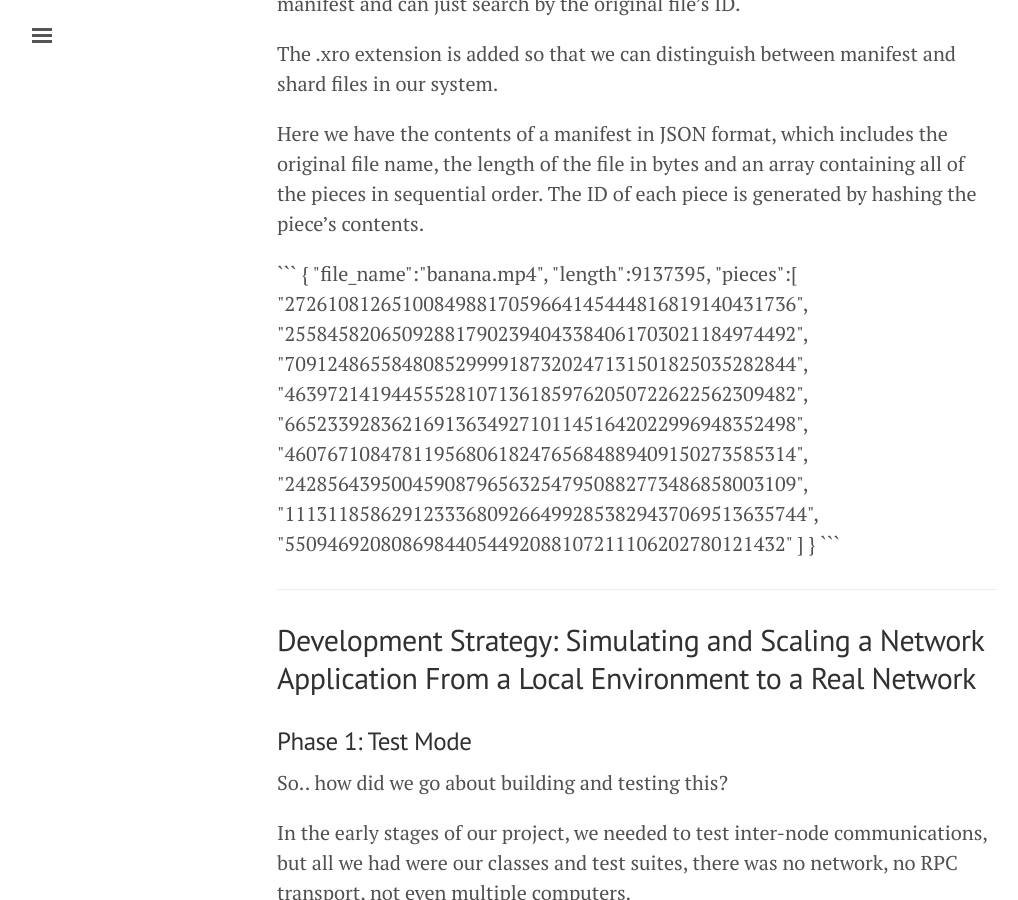
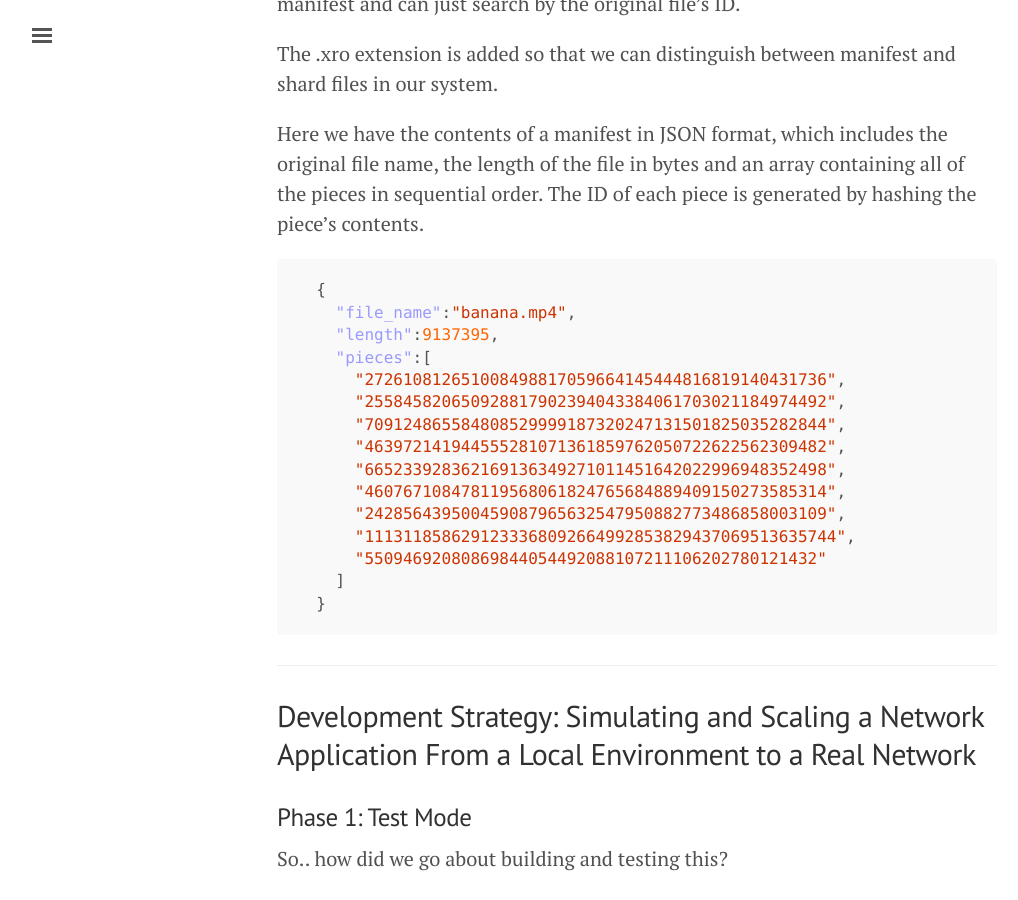
Before and after one commit to xorro-p2p/xorro-p2p.github.io, a Jekyll site: the page built from index.md, in a window 1280 px wide and 900 px high, scrolled down 10890 px. Shown: the whole window, without its empty margins (3-1021 px from the left). Built offline with Jekyll 4.4.1, drawn with Linux system fonts in a browser that asks for light colours.

Commit message:
fixed markdown display issue

````diff
--- a/_includes/story-dht.html
+++ b/_includes/story-dht.html
@@ -4,8 +4,8 @@
   <p>Implementation of Kademlia proved to be quite challenging due to the large quantitiy of new concepts: nodes, routing tables, buckets, xor distance, routing algorithms, remote procedure calls… the list seemed endless. There were a few Ruby implementations out there, but we relied only on specifications and white papers because we truly wanted to build out the DHT from scratch.</p>
 
   <h3>Kademlia</h3>
-  <p>A Kademlia network consists of many Nodes.<p>
-  <p>Each node:<p>
+  <p>A Kademlia network consists of many Nodes.</p>
+  <p>Each node:</p>
   <ul>
     <li>Has a unique 160 bit ID.</li>
     <li>Maintains a routing table containing contact information for other nodes.</li>
--- a/_includes/story-file-sharding.md
+++ b/_includes/story-file-sharding.md
@@ -13,7 +13,7 @@
 <p>The .xro extension is added so that we can distinguish between manifest and shard files in our system.</p>
 <p>Here we have the contents of a manifest in JSON format, which includes the original file name, the length of the file in bytes and an array containing all of the pieces in sequential order. The ID of each piece is generated by hashing the piece’s contents.</p>
 
-```
+```json
   {
     "file_name":"banana.mp4",
     "length":9137395,
````
